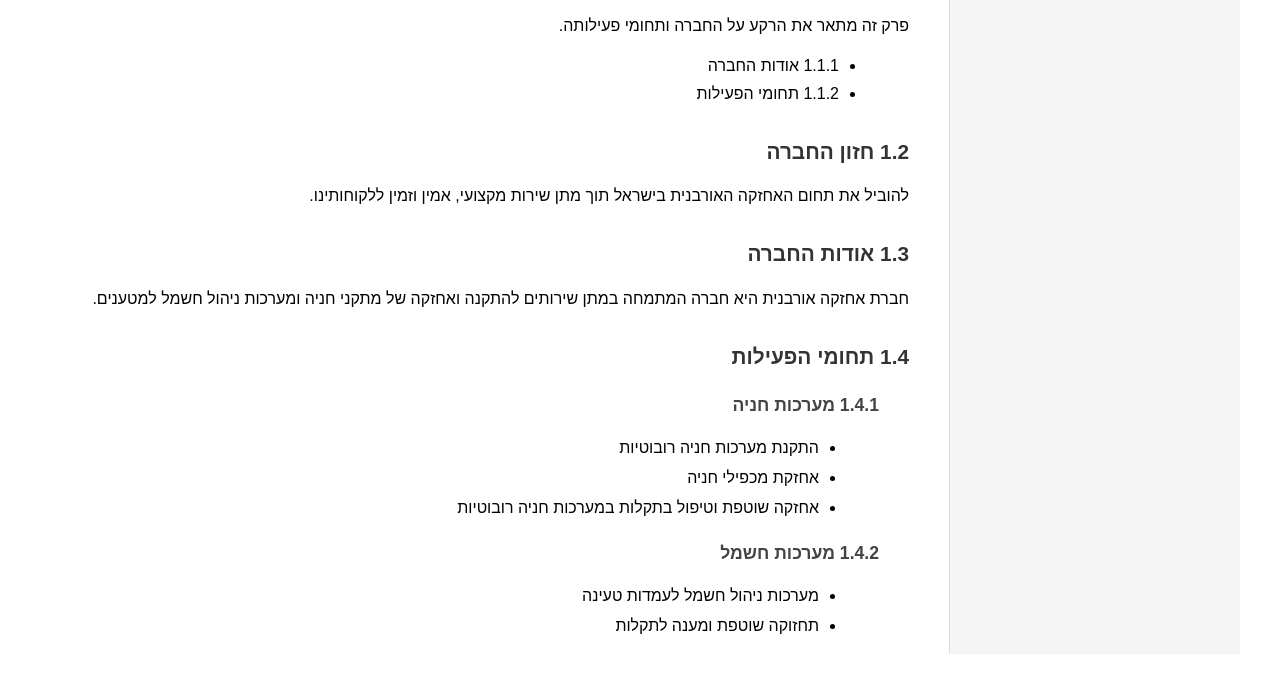
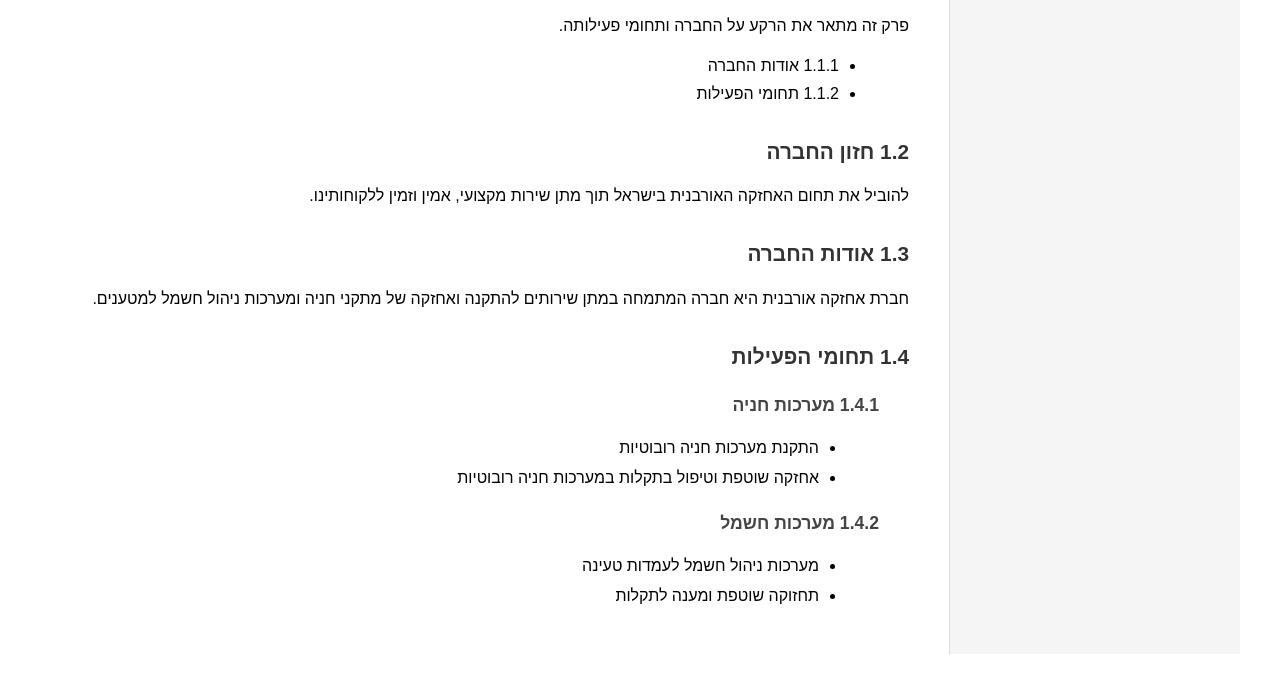
Before and after one commit to boazeng/ahzaka-pdr, a plain HTML site: page pdr-001-maintenance-introduction.html in a window 1280 px wide. Shown: the part 243-916 px from the top of the page. Drawn offline with Linux system fonts and the light colour scheme.

Commit message:
הסרת פריט: אחזקת מכפילי חניה

```diff
--- a/pdr-001-maintenance-introduction.html
+++ b/pdr-001-maintenance-introduction.html
@@ -140,7 +140,6 @@
             <h3 class="subsection">מערכות חניה</h3>
             <ul>
                 <li>התקנת מערכות חניה רובוטיות</li>
-                <li>אחזקת מכפילי חניה</li>
                 <li>אחזקה שוטפת וטיפול בתקלות במערכות חניה רובוטיות</li>
             </ul>
 
```
